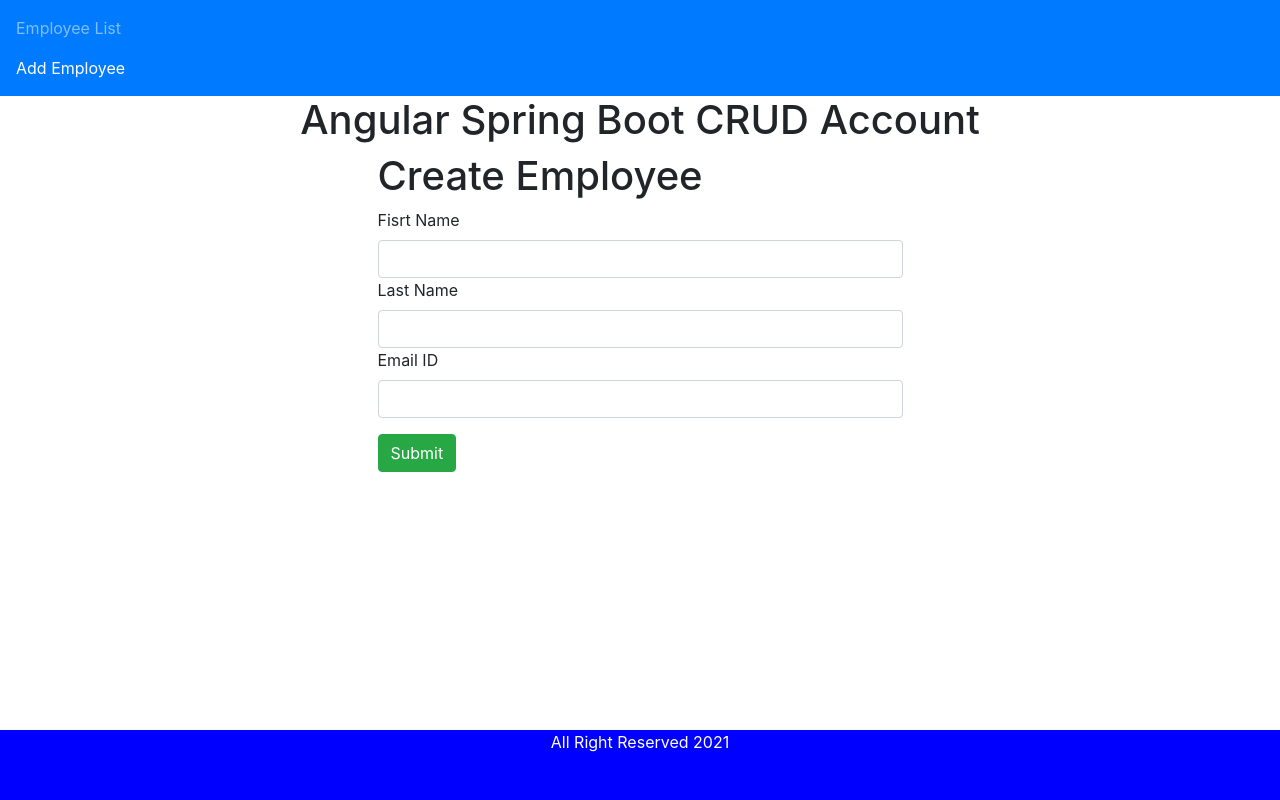
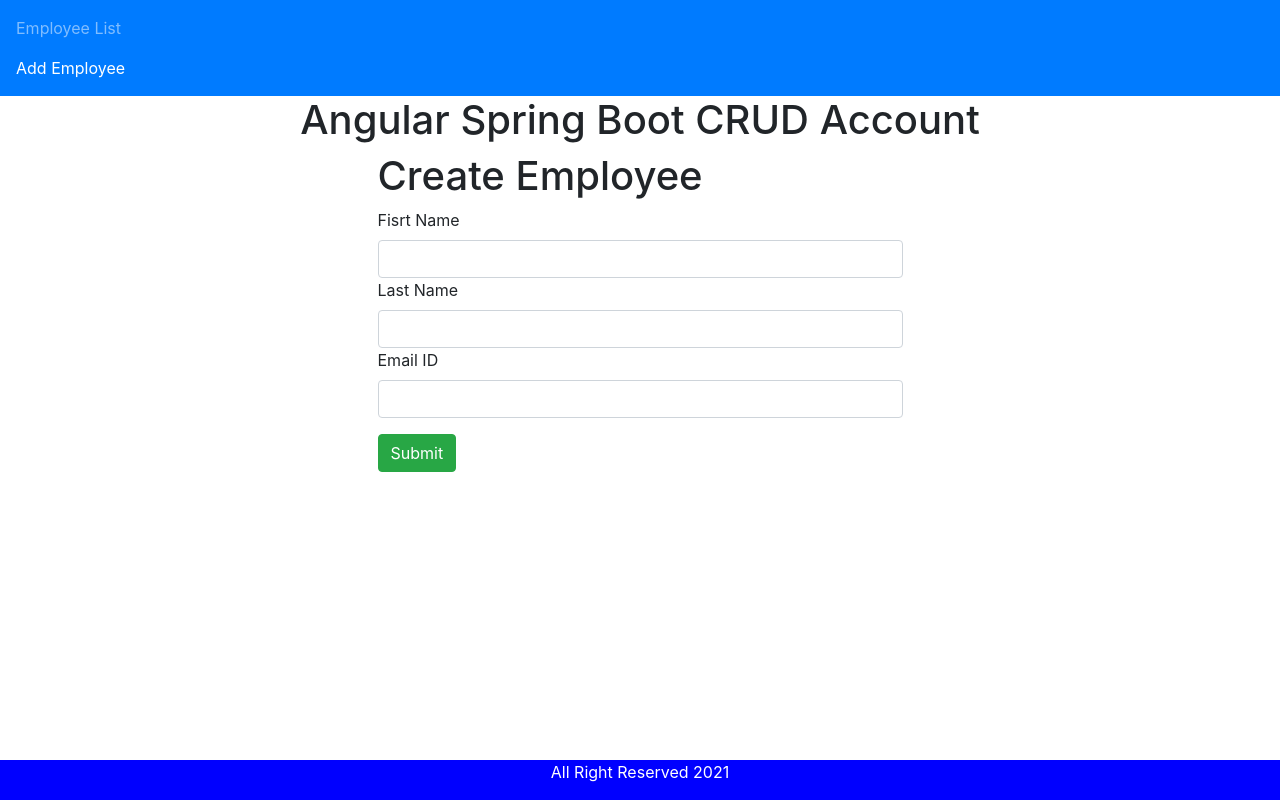
Before and after one commit to QuyetVV1995/fullstack, an Angular app in the folder frontend/angular-frontend/: page /create-employee in a window 1280 px wide. Built offline with nearby package versions, Linux system fonts and the light colour scheme.

Commit message:
connecting angular with delete employee REST API

```diff
--- a/frontend/angular-frontend/src/app/employee-list/employee-list.component.html
+++ b/frontend/angular-frontend/src/app/employee-list/employee-list.component.html
@@ -15,7 +15,7 @@
         <td> {{employee.emailId}}</td>
         <td>
             <button (click)="updateEmployee(employee.id)" class="btn btn-info">Update</button>
-
+            <button (click)="deleteEmployee(employee.id)" class="btn btn-danger" style="margin-left: 10px;"> Delete</button>
         </td>
     </tr>
   </tbody>
--- a/frontend/angular-frontend/src/app/employee-list/employee-list.component.ts
+++ b/frontend/angular-frontend/src/app/employee-list/employee-list.component.ts
@@ -34,4 +34,11 @@ export class EmployeeListComponent implements OnInit {
 
   }
 
+  deleteEmployee(id: number){
+    this.employeeService.deleteEmployee(id).subscribe(data => {
+      console.log(data);
+      this.getEmployees();
+    })
+  }
+
 }
--- a/frontend/angular-frontend/src/app/employee.service.ts
+++ b/frontend/angular-frontend/src/app/employee.service.ts
@@ -30,4 +30,7 @@ export class EmployeeService {
     return this.httpClient.put(`${this.baseURL}/${id}`, employee);
   }
 
+  deleteEmployee(id: number): Observable<Object>{
+    return this.httpClient.delete(`${this.baseURL}/${id}`);
+  }
 }
--- a/frontend/angular-frontend/src/styles.css
+++ b/frontend/angular-frontend/src/styles.css
@@ -5,7 +5,7 @@
   position: absolute;
   bottom: 0;
   width: 100%;
-  height: 70px;
+  height: 40px;
   background-color: blue;
   text-align: center;
   color: white;
```
